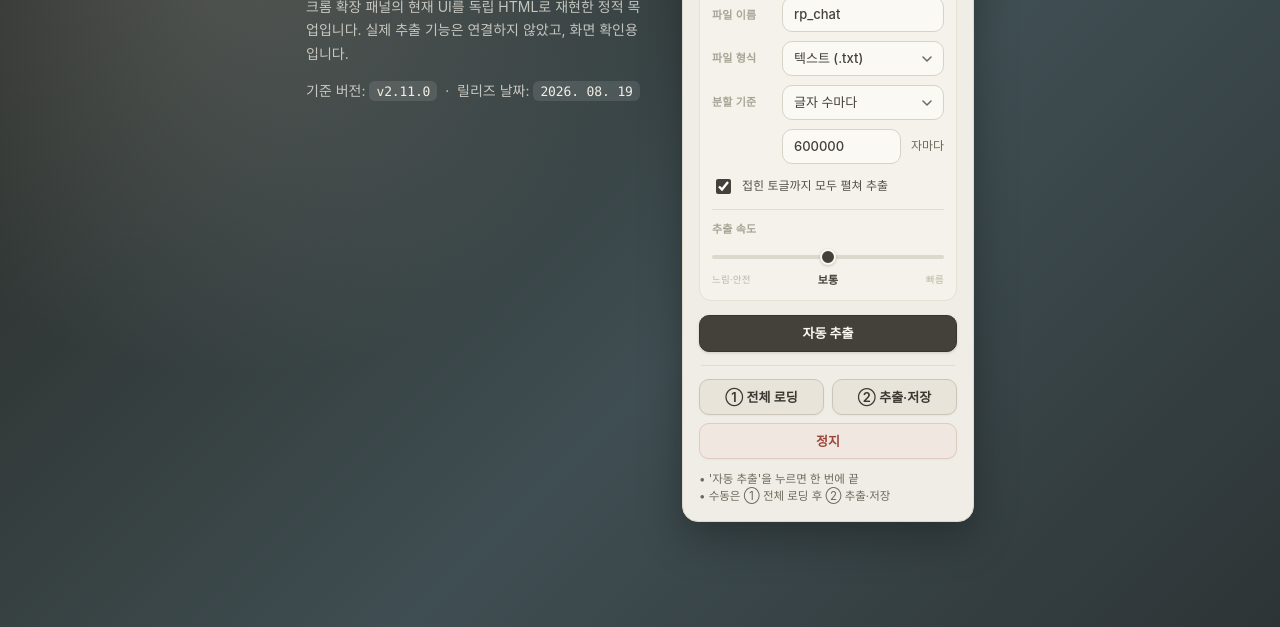
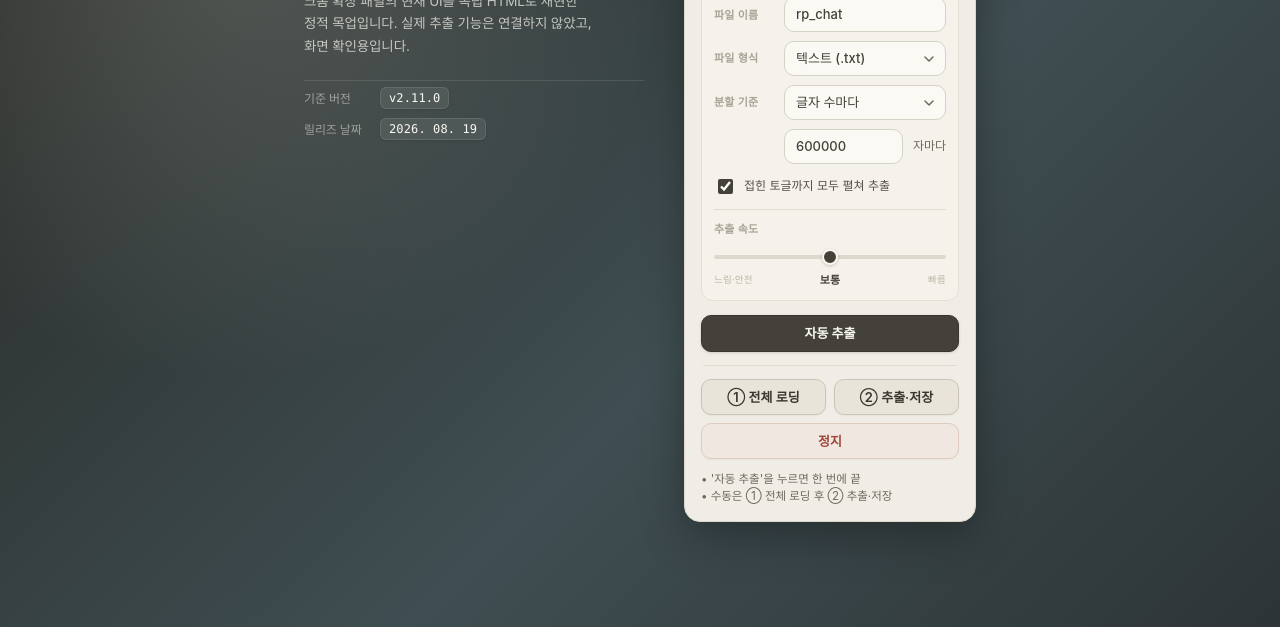
Before and after one commit to OKJOIZJ-ORG/rp-exporter, a browser extension: page aengchat-exporter-mockup-v2.11.0.html in a window 1280 px wide. Shown: the part 173-800 px from the top of the page. Drawn offline with Linux system fonts and the light colour scheme.

Commit message:
style: layout release date on separate row with clean Emil typography

```diff
--- a/aengchat-exporter-mockup-v2.11.0.html
+++ b/aengchat-exporter-mockup-v2.11.0.html
@@ -53,7 +53,7 @@
 
     .stage {
       display: flex;
-      gap: 36px;
+      gap: 40px;
       align-items: flex-start;
       flex-wrap: wrap;
       justify-content: center;
@@ -61,32 +61,62 @@
       margin: auto;
     }
 
+    /* ── 좌측 설명 섹션 (Emil Kowalski 타이포그래피) ── */
     .note {
       width: 340px;
       color: #EFEDE5;
-      padding-top: 18px;
+      padding-top: 14px;
     }
     .note h1 {
-      margin: 0 0 10px;
-      font-size: 24px;
+      margin: 0 0 12px;
+      font-size: 25px;
       letter-spacing: -0.03em;
       font-weight: 700;
       color: #FAF8F2;
+      line-height: 1.25;
     }
-    .note p {
-      margin: 0 0 14px;
+    .note-desc {
+      margin: 0 0 22px;
       color: rgba(239, 237, 229, 0.76);
-      font-size: 14px;
-      line-height: 1.65;
+      font-size: 13.5px;
+      line-height: 1.68;
+      letter-spacing: -0.01em;
+      word-break: keep-all;
+      text-wrap: pretty;
     }
-    .note code {
+    .note-meta {
+      display: flex;
+      flex-direction: column;
+      gap: 9px;
+      padding-top: 6px;
+      border-top: 1px solid rgba(239, 237, 229, 0.12);
+    }
+    .meta-row {
+      display: flex;
+      align-items: center;
+      gap: 12px;
+    }
+    .meta-label {
+      font-size: 12px;
+      font-weight: 500;
+      color: rgba(239, 237, 229, 0.52);
+      letter-spacing: -0.01em;
+      width: 64px;
+      flex: none;
+      user-select: none;
+    }
+    .meta-row code {
       font-family: ui-monospace, SFMono-Regular, Menlo, Consolas, monospace;
-      color: #F0EEE4;
-      background: rgba(255, 255, 255, 0.10);
-      padding: 2.5px 7px;
+      color: #FAF8F2;
+      background: rgba(255, 255, 255, 0.08);
+      border: 1px solid rgba(255, 255, 255, 0.10);
+      padding: 3px 8px;
       border-radius: 6px;
-      font-size: 13px;
-      letter-spacing: -0.01em;
+      font-size: 12px;
+      font-weight: 500;
+      letter-spacing: 0.01em;
+      white-space: nowrap;
+      box-shadow: 0 1px 2px rgba(0, 0, 0, 0.12);
     }
 
     /* ── 목업 패널 ── */
@@ -470,8 +500,8 @@
         padding: 24px 16px;
         align-items: flex-start;
       }
-      .stage { gap: 20px; }
-      .note { width: 288px; padding-top: 0; }
+      .stage { gap: 24px; }
+      .note { width: 292px; padding-top: 0; }
     }
   </style>
 </head>
@@ -479,8 +509,18 @@
   <main class="stage">
     <section class="note" aria-label="목업 설명">
       <h1>앵챗추출기 화면 목업</h1>
-      <p>크롬 확장 패널의 현재 UI를 독립 HTML로 재현한 정적 목업입니다. 실제 추출 기능은 연결하지 않았고, 화면 확인용입니다.</p>
-      <p>기준 버전: <code>v2.11.0</code> &nbsp;·&nbsp; 릴리즈 날짜: <code>2026. 08. 19</code></p>
+      <p class="note-desc">크롬 확장 패널의 현재 UI를 독립 HTML로 재현한 정적 목업입니다. 실제 추출 기능은 연결하지 않았고, 화면 확인용입니다.</p>
+
+      <div class="note-meta">
+        <div class="meta-row">
+          <span class="meta-label">기준 버전</span>
+          <code>v2.11.0</code>
+        </div>
+        <div class="meta-row">
+          <span class="meta-label">릴리즈 날짜</span>
+          <code>2026. 08. 19</code>
+        </div>
+      </div>
     </section>
 
     <section class="mock-panel" aria-label="앵챗추출기 패널 목업">
```
